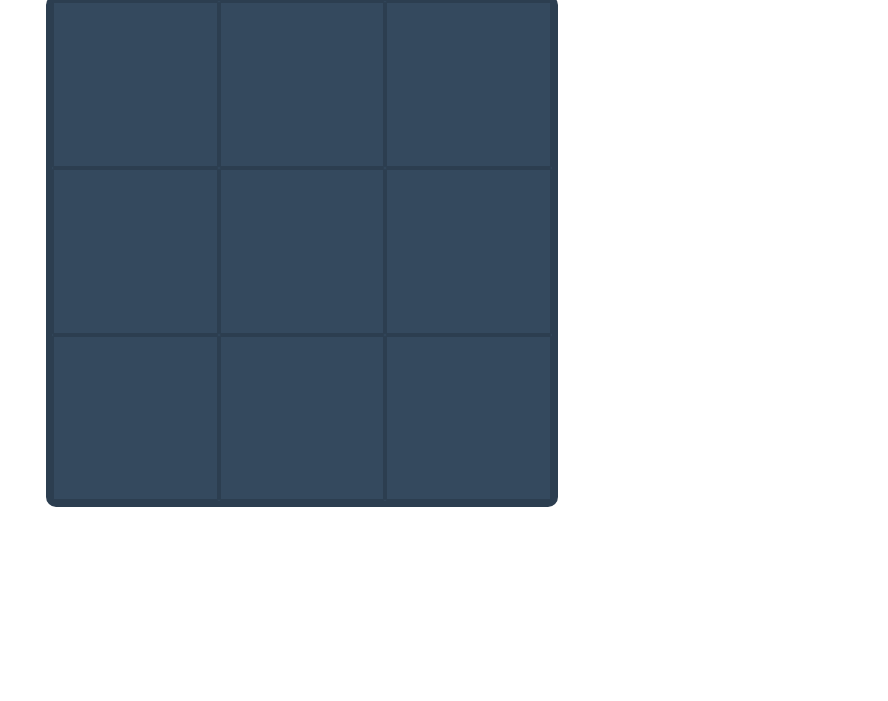
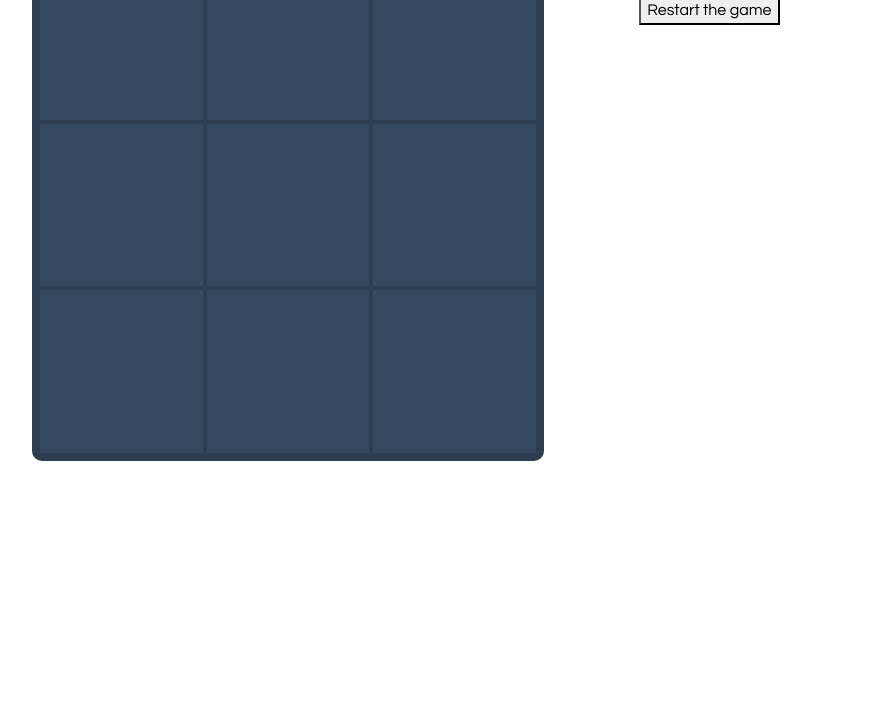
Before and after one commit to FbW-22-E04/spa-tictactoe-cemkgrbz, a React app: page / in a window 1280 px wide. Shown: the part 99-800 px from the top of the page, without its empty margins (148-1036 px from the left). Built offline with nearby package versions, Linux system fonts and the light colour scheme.

Commit message:
added solution

```diff
--- a/src/components/Board.js
+++ b/src/components/Board.js
@@ -1,27 +1,93 @@
 import React from "react";
-import Square from "./Square"
+import { useState } from "react";
+// import Square from "./Square"
 
 function Board() {
-    const renderSquare = (i) => {
-      return <Square />;
-    };
-    const status = "Next player: X";
+
+  const [turn, setTurn] = useState("X");
+  const [squares, setSquares] = useState(Array(9).fill(""));
+  const [winner, setWinner] = useState()
+
+  const checkWinner = (cells) => {
+
+    const combos = {
+      across: [[0,1,2], [3,4,5], [6,7,8]],
+      down: [[0,3,6], [1,4,7], [2,5,8]],
+      diagonal: [[0,4,8], [2,4,6]]
+    }
+
+    for ( let combo in combos) {
+       combos[combo].forEach(element => {
+        console.log(element)
+        if (
+        cells[element[0]] === "" ||
+        cells[element[1]] === "" ||
+        cells[element[2]] === "") {
+
+        } else if (
+          cells[element[0]] === cells[element[1]] &&
+          cells[element[1]] === cells[element[2]]) {
+            setWinner(cells[element[0]]);
+          }
+
+       });
+    }
+  }
+
+  const handleClick = (num) => {
+    if(squares[num] !== "") {
+      alert("Already clicked!!")
+      return;
+    }
+
+    let cells = [...squares]
+
+    if (turn === "X") {
+      cells[num] = "X";
+      setTurn("O");
+    } else {
+      cells[num] = "O";
+      setTurn("X")
+    }
+
+    setSquares(cells);
+    checkWinner(cells);
+  }
+
+  const handleStart = () => {
+    setWinner(null);
+    setSquares(Array(9).fill(""))
+
+  }
+
+  function Square({ num }) {
+
+    return <div className="square" onClick={() => handleClick(num)}>{squares[num]}</div>
+  }
 
     return (
-      <React.Fragment>
-        <div className="status h2 text-center">{status}</div>
-        <div className="board">
-          {renderSquare(0)}
-          {renderSquare(1)}
-          {renderSquare(2)}
-          {renderSquare(3)}
-          {renderSquare(4)}
-          {renderSquare(5)}
-          {renderSquare(6)}
-          {renderSquare(7)}
-          {renderSquare(8)}
+
+        <div className="d-flex">
+          <div className="board">
+            <Square num={0}/>
+            <Square num={1}/>
+            <Square num={2}/>
+            <Square num={3}/>
+            <Square num={4}/>
+            <Square num={5}/>
+            <Square num={6}/>
+            <Square num={7}/>
+            <Square num={8}/>
+          </div>
+          <div>
+            <div className="h2 ">Next player is {turn}</div>
+            <button onClick={()=> handleStart()}>Restart the game</button>
+
+            {winner && (
+              <div className="h2 fw-bold mt-5">Winner is {winner}</div>
+            )}
+          </div>
         </div>
-      </React.Fragment>
     );
   }
 
--- a/src/components/Game.js
+++ b/src/components/Game.js
@@ -5,7 +5,7 @@ function Game() {
     return (
       <article className="game container mt-5">
         <section className="row">
-          <div className="col-sm-8 game-board">
+          <div className="col-sm-10 game-board">
             <Board />
           </div>
           <div className="col-sm-4 game-info">
--- a/src/components/Square.js
+++ /dev/null
@@ -1,7 +0,0 @@
-import React from "react";
-
-function Square() {
-    return <button className="square">{/* TODO */}</button>;
-  }
-
-export default Square;
--- a/src/sass/index.scss
+++ b/src/sass/index.scss
@@ -7,7 +7,7 @@ body {
 .board {
   width: 40vw;
   height: 40vw;
-  margin: 0 auto;
+  // margin: 0 auto;
   background-color: #34495e;
   color: #fff;
   border: 6px solid #2c3e50;
```
